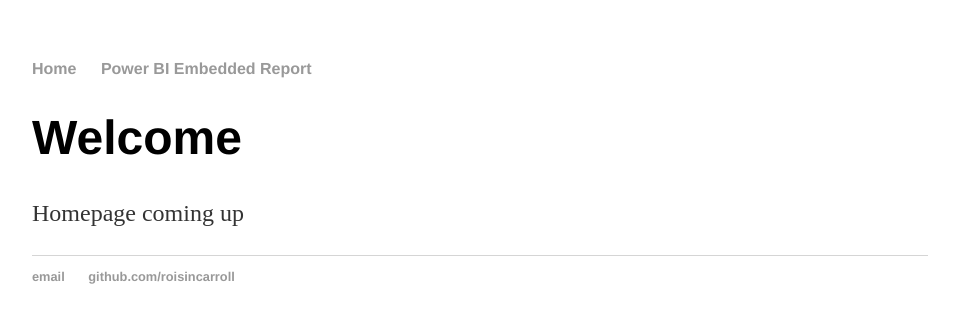
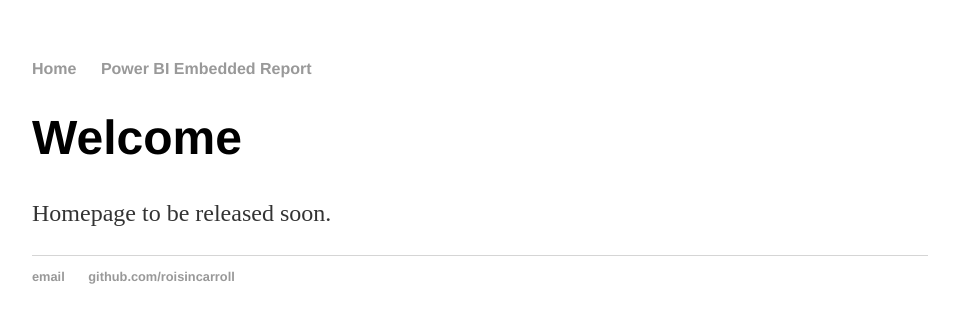
Before and after one commit to roisincarroll/roisincarroll.github.io, a Jekyll site: the page built from index.html, in a window 1280 px wide. Shown: the top 323 px of the page, without its empty margins (160-1119 px from the left). Built offline with Jekyll 4.4.1, drawn with Linux system fonts in a browser that asks for light colours.

Commit message:
Update index.html
Update index to use layout in default

```diff
--- a/index.html
+++ b/index.html
@@ -1,28 +1,8 @@
-<!DOCTYPE html>
-<html>
-	<head>
-        <title>Roisin Carroll </title>
-        <!-- link to main stylesheet -->
-		<link rel="stylesheet" type="text/css" href="/css/main.css">
-	</head>
-	<body>
-		<nav>
-    		<ul>
-        		<li><a href="/">Home</a></li>
-        		<li><a href="/Power BI Embedded Report">Power BI Embedded Report</a></li>
-    		</ul>
-		</nav>
-		<div class="container">
-    		<div class="blurb">
-        		<h1>Welcome</h1>
-				<p>Homepage coming up</p>
-    		</div><!-- /.blurb -->
-		</div><!-- /.container -->
-		<footer>
-    		<ul>
-        		<li><a href="mailto:roisincarroll@gmail.com">email</a></li>
-        		<li><a href="https://github.com/hankquinlan">github.com/roisincarroll</a></li>
-			</ul>
-		</footer>
-	</body>
-</html>
+---
+layout: default
+title: Roisin Carroll
+---
+<div class="blurb">
+	<h1>Welcome</h1>
+	<p>Homepage to be released soon.</p>
+</div><!-- /.blurb -->
```
